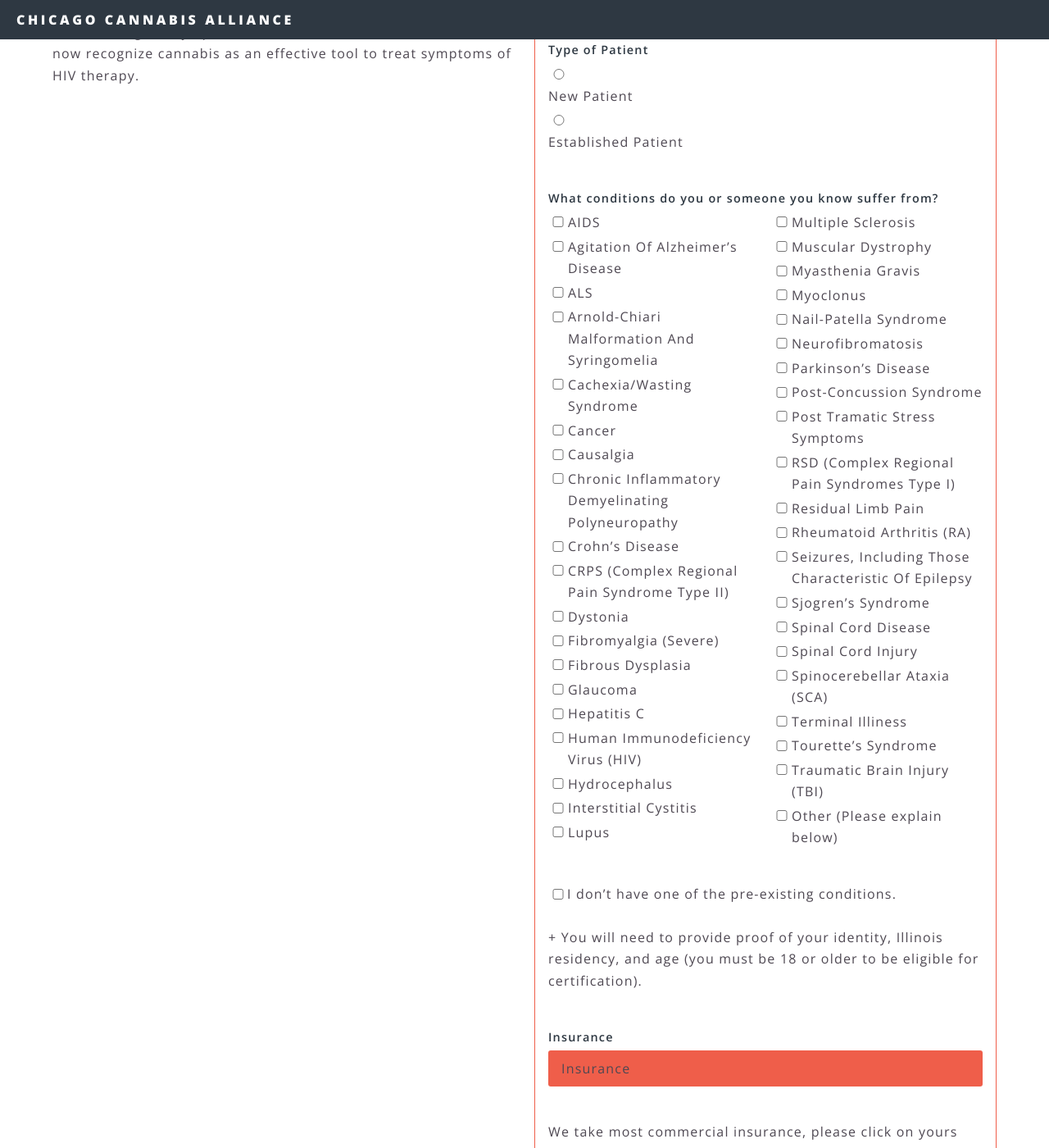
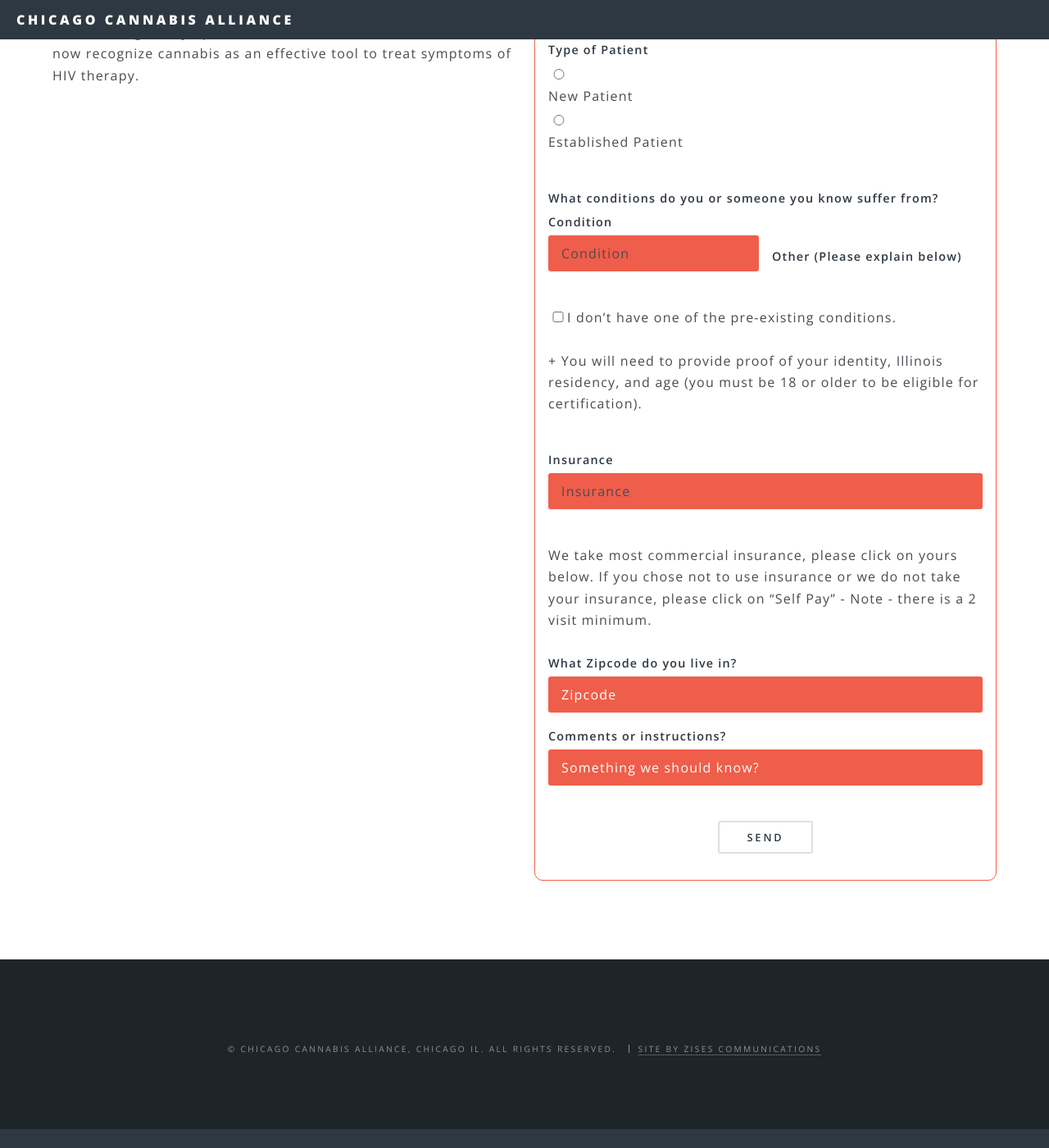
Before and after one commit to roncoalson/CMCA-master, a Jekyll site: the page built from hiv.md, in a window 1280 px wide and 1400 px high, scrolled down 1199 px. Shown: the whole window at 82% size. Built offline with Jekyll 4.4.1, drawn with Linux system fonts in a browser that asks for light colours; after the commit the page ends 2576 px from its top, so only the background shows below that.

Commit message:
Update large-form.html

```diff
--- a/_includes/large-form.html
+++ b/_includes/large-form.html
@@ -195,207 +195,58 @@
     <label>What conditions do you or someone you know suffer from?</label>
 
 <div class='conditions'>
-
-        <input type="checkbox"
-               name="_conditions"
-               value='AIDS'>
-        <label>AIDS</label>
-
-        <input type="checkbox"
-               name="_conditions"
-               value='Agitation Of Alzheimer’s Disease'>
-        <label>Agitation Of Alzheimer’s Disease</label>
-
-        <input type="checkbox"
-               name="_conditions"
-               value='ALS'>
-        <label>ALS</label>
-
-        <input type="checkbox"
-               name="_conditions"
-               value='Arnold-Chiari Malformation And Syringomelia'>
-        <label>Arnold-Chiari Malformation And Syringomelia</label>
-
-        <input type="checkbox"
-               name="_conditions"
-               value='Cachexia/Wasting Syndrome'>
-        <label>Cachexia/Wasting Syndrome</label>
-
-        <input type="checkbox"
-               name="_conditions"
-               value='Cancer'>
-        <label>Cancer</label>
-
-        <input type="checkbox"
-               name="_conditions"
-               value='Causalgia'>
-        <label>Causalgia</label>
-
-        <input type="checkbox"
-               name="_conditions"
-               value='Chronic Inflammatory Demyelinating Polyneuropathy'>
-        <label>Chronic Inflammatory Demyelinating Polyneuropathy</label>
-
-        <input type="checkbox"
-               name="_conditions"
-               value='Crohn’s Disease'>
-        <label>Crohn’s Disease</label>
-
-        <input type="checkbox"
-               name="_conditions"
-               value='CRPS (Complex Regional Pain Syndrome Type II)'>
-        <label>CRPS (Complex Regional Pain Syndrome Type II)</label>
-
-        <input type="checkbox"
-               name="_conditions"
-               value='Dystonia'>
-        <label>Dystonia</label>
-
-        <input type="checkbox"
-               name="_conditions"
-               value='Fibromyalgia (Severe)'>
-        <label>Fibromyalgia (Severe)</label>
-
-        <input type="checkbox"
-               name="_conditions"
-               value='Fibrous Dysplasia'>
-        <label>Fibrous Dysplasia</label>
-
-        <input type="checkbox"
-               name="_conditions"
-               value='Glaucoma'>
-        <label>Glaucoma</label>
-
-        <input type="checkbox"
-               name="_conditions"
-               value='Hepatitis C'>
-        <label>Hepatitis C</label>
-
-        <input type="checkbox"
-               name="_conditions"
-               value='Human Immunodeficiency Virus (HIV)'>
-        <label>Human Immunodeficiency Virus (HIV)</label>
-
-        <input type="checkbox"
-               name="_conditions"
-               value='Hydrocephalus'>
-        <label>Hydrocephalus</label>
-
-        <input type="checkbox"
-               name="_conditions"
-               value='Interstitial Cystitis'>
-        <label>Interstitial Cystitis</label>
-
-        <input type="checkbox"
-               name="_conditions"
-               value='Lupus'>
-        <label>Lupus</label>
-
-        <input type="checkbox"
-               name="_conditions"
-               value='Multiple Sclerosis'>
-        <label>Multiple Sclerosis</label>
-
-        <input type="checkbox"
-               name="_conditions"
-               value='Muscular Dystrophy'>
-        <label>Muscular Dystrophy</label>
-
-        <input type="checkbox"
-               name="_conditions"
-               value='Myasthenia Gravis'>
-        <label>Myasthenia Gravis</label>
-
-        <input type="checkbox"
-               name="_conditions"
-               value='Myoclonus'>
-        <label>Myoclonus</label>
-
-        <input type="checkbox"
-               name="_conditions"
-               value='Nail-Patella Syndrome'>
-        <label>Nail-Patella Syndrome</label>
-
-        <input type="checkbox"
-               name="_conditions"
-               value='Neurofibromatosis'>
-        <label>Neurofibromatosis</label>
-
-        <input type="checkbox"
-               name="_conditions"
-               value='Parkinson’s Disease'>
-        <label>Parkinson’s Disease</label>
-
-        <input type="checkbox"
-               name="_conditions"
-               value='Post-Concussion Syndrome'>
-        <label>Post-Concussion Syndrome</label>
-
-        <input type="checkbox"
-               name="_conditions"
-               value='Post Tramatic Stress Symptoms'>
-        <label>Post Tramatic Stress Symptoms</label>
-
-        <input type="checkbox"
-               name="_conditions"
-               value='RSD (Complex Regional Pain Syndromes Type I)'>
-        <label>RSD (Complex Regional Pain Syndromes Type I)</label>
-
-        <input type="checkbox"
-               name="_conditions"
-               value='Residual Limb Pain'>
-        <label>Residual Limb Pain</label>
-
-        <input type="checkbox"
-               name="_conditions"
-               value='Rheumatoid Arthritis (RA)'>
-        <label>Rheumatoid Arthritis (RA)</label>
-
-        <input type="checkbox"
-               name="_conditions"
-               value='Seizures, Including Those Characteristic Of Epilepsy'>
-        <label>Seizures, Including Those Characteristic Of Epilepsy</label>
-
-        <input type="checkbox"
-               name="_conditions"
-               value='Sjogren’s Syndrome'>
-        <label>Sjogren’s Syndrome</label>
-
-        <input type="checkbox"
-               name="_conditions"
-               value='Spinal Cord Disease'>
-        <label>Spinal Cord Disease</label>
-
-        <input type="checkbox"
-               name="_conditions"
-               value='Spinal Cord Injury'>
-        <label>Spinal Cord Injury</label>
-
-        <input type="checkbox"
-               name="_conditions"
-               value='Spinocerebellar Ataxia (SCA)'>
-        <label>Spinocerebellar Ataxia (SCA)</label>
-
-        <input type="checkbox"
-               name="_conditions"
-               value='Terminal Illiness'>
-        <label>Terminal Illiness</label>
-
-        <input type="checkbox"
-               name="_conditions"
-               value='Tourette’s Syndrome'>
-        <label>Tourette’s Syndrome</label>
-
-        <input type="checkbox"
-               name="_conditions"
-               value='Traumatic Brain Injury (TBI)'>
-        <label>Traumatic Brain Injury (TBI)</label>
-
-        <input type="checkbox"
-               name="_conditions"
-               value='Other'>
-        <label>Other (Please explain below)</label>
-
+    <div class="form-field">
+    <label>Condition</label>
+    <select name="Condition" id="Condition" required>
+      <option color = "white" value="">Condition</option>
+      <option value="">---</option>
+      <option value="01">AIDS</option>
+      <option value="02">Agitation Of Alzheimer’s Disease</option>
+      <option value="03">ALS</option>
+      <option value="04">Arnold-Chiari Malformation And Syringomelia</option>
+      <option value="05">Cachexia/Wasting Syndrome</option>
+      <option value="06">Causalgia</option>
+      <option value="07">Chronic Inflammatory Demyelinating Polyneuropathy</option>
+      <option value="08">Crohn’s Disease</option>
+      <option value="09">CRPS (Complex Regional Pain Syndrome Type II</option>
+      <option value="10">Dystonia</option>
+      <option value="11">Fibromyalgia (Severe)</option>
+      <option value="12">Fibrous Dysplasia</option>
+      <option value="13">Glaucoma</option>
+      <option value="14">Hepatitis C</option>
+      <option value="15">Human Immunodeficiency Virus (HIV)</option>
+      <option value="16">Hydrocephalus</option>
+      <option value="17">Interstitial Cystitisr</option>
+      <option value="18">Lupus</option>
+      <option value="19">Multiple Sclerosis</option>
+      <option value="20">Muscular Dystrophy</option>
+      <option value="21">Muscular Dystrophy</option>
+      <option value="22">Myasthenia Gravis</option>
+      <option value="23">Myoclonus</option>
+      <option value="24">Nail-Patella Syndrome</option>
+      <option value="25">Neurofibromatosis</option>
+      <option value="26">Parkinson’s Disease</option>
+      <option value="27">Post-Concussion Syndrome</option>
+      <option value="28">Post Tramatic Stress Symptoms</option>
+      <option value="29">RSD (Complex Regional Pain Syndromes Type I)r</option>
+      <option value="30">Residual Limb Pain</option>
+      <option value="30">Rheumatoid Arthritis (RA)</option>
+      <option value="30">Seizures, Including Those Characteristic Of Epilepsy</option>
+      <option value="30">Sjogren’s Syndrome</option>
+      <option value="30">Spinal Cord Disease</option>
+      <option value="30">Spinal Cord Injury</option>
+      <option value="30">Spinocerebellar Ataxia (SCA)</option>
+      <option value="30">Terminal Illiness</option>
+      <option value="30">Tourette’s Syndrome</option>
+      <option value="30">Traumatic Brain Injury (TBI)</option>
+      <option value="30">Other</option>
+      <option value="30">Cancer</option>
+      <option value="30">Cancer</option>
+      <option value="30">Cancer</option>
+      <option value="30">Cancer</option>
+    </select><br>
+    </div>
+    <label>Other (Please explain below)</label>
 </div>
 </div>
     <br>
```
